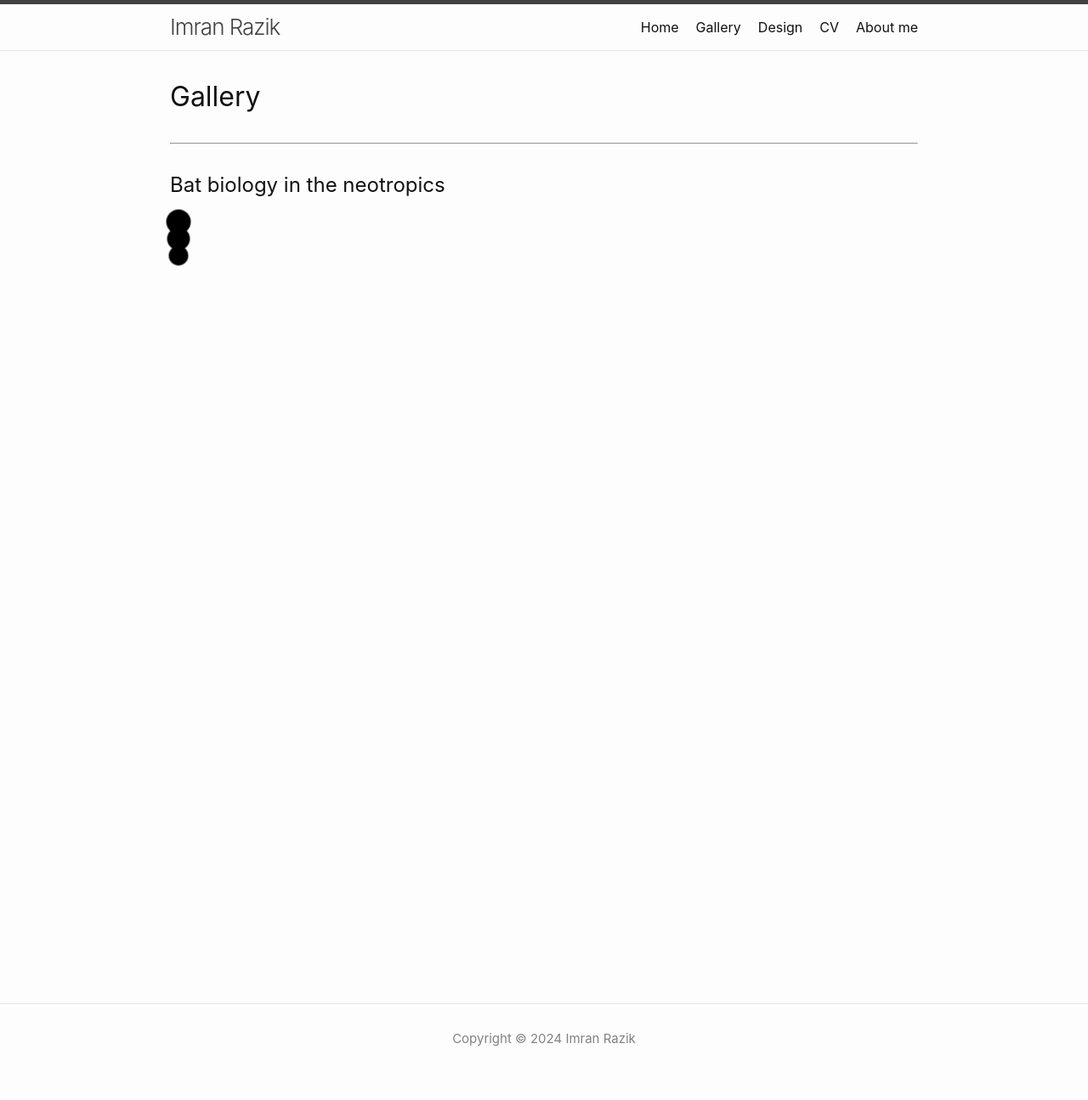
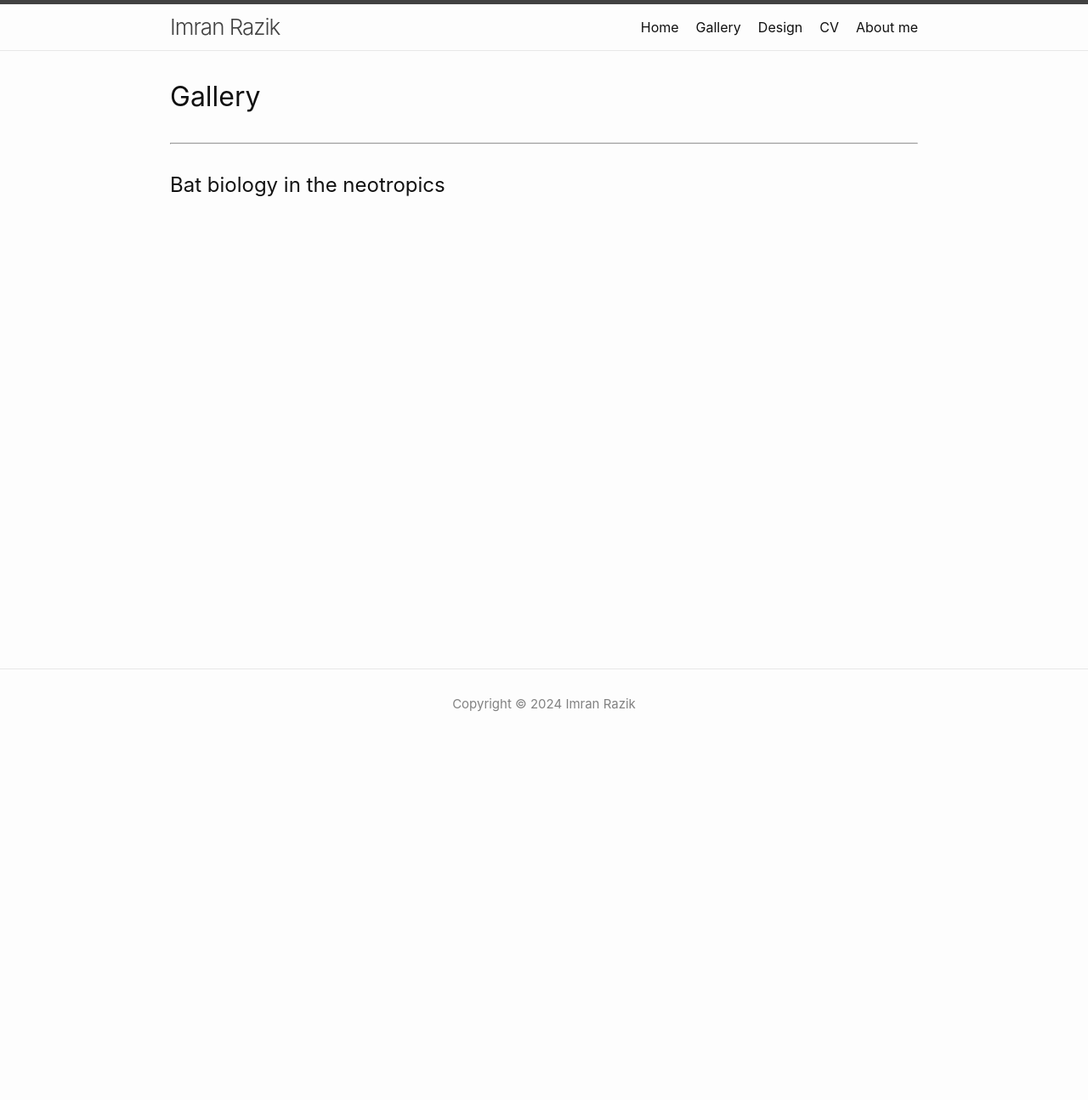
Before and after one commit to imranrazik/imranrazik.github.io, a Jekyll site: the page built from Gallery.md, in a window 1280 px wide. Shown: the whole page at 85% size. Built offline with Jekyll 4.4.1, drawn with Linux system fonts in a browser that asks for light colours; our own code applies the rules of GitHub Pages for plain Markdown files; after the commit the page ends 900 px from its top, so only the background shows below that.

Commit message:
Update style.scss

```diff
--- a/assets/css/style.scss
+++ b/assets/css/style.scss
@@ -190,41 +190,71 @@
   opacity: 1;
 }
 
-/* Add styles for loading dots */
-.loading {
-    display: grid;
-    justify-content: center;
-    align-items: center;
-    height: 100vh; /* Set to full viewport height */
-    grid-template-columns: repeat(3, 20px); /* Three columns for three dots */
-    gap: 10px; /* Adjust the spacing between dots */
+
+.dot-pulse {
+  position: relative;
+  left: -9999px;
+  width: 10px;
+  height: 10px;
+  border-radius: 5px;
+  background-color: #9880ff;
+  color: #9880ff;
+  box-shadow: 9999px 0 0 -5px;
+  animation: dot-pulse 1.5s infinite linear;
+  animation-delay: 0.25s;
+}
+.dot-pulse::before, .dot-pulse::after {
+  content: "";
+  display: inline-block;
+  position: absolute;
+  top: 0;
+  width: 10px;
+  height: 10px;
+  border-radius: 5px;
+  background-color: #9880ff;
+  color: #9880ff;
+}
+.dot-pulse::before {
+  box-shadow: 9984px 0 0 -5px;
+  animation: dot-pulse-before 1.5s infinite linear;
+  animation-delay: 0s;
+}
+.dot-pulse::after {
+  box-shadow: 10014px 0 0 -5px;
+  animation: dot-pulse-after 1.5s infinite linear;
+  animation-delay: 0.5s;
 }
 
-.loading div {
-    width: 20px;
-    height: 20px;
-    background-color: #000;
-    border-radius: 50%;
-    animation: bounce 1s infinite alternate; /* Apply animation */
+@keyframes dot-pulse-before {
+  0% {
+    box-shadow: 9984px 0 0 -5px;
+  }
+  30% {
+    box-shadow: 9984px 0 0 2px;
+  }
+  60%, 100% {
+    box-shadow: 9984px 0 0 -5px;
+  }
 }
-
-@keyframes bounce {
-    0% {
-        transform: scale(1); /* Initial scale */
-    }
-    100% {
-        transform: scale(1.5); /* Scale up to 1.5 times original size */
-    }
+@keyframes dot-pulse {
+  0% {
+    box-shadow: 9999px 0 0 -5px;
+  }
+  30% {
+    box-shadow: 9999px 0 0 2px;
+  }
+  60%, 100% {
+    box-shadow: 9999px 0 0 -5px;
+  }
 }
-
-.loading div:nth-child(1) {
-    animation-delay: 0s;
+@keyframes dot-pulse-after {
+  0% {
+    box-shadow: 10014px 0 0 -5px;
+  }
+  30% {
+    box-shadow: 10014px 0 0 2px;
+  }
+  60%, 100% {
+    box-shadow: 10014px 0 0 -5px;
+  }
 }
-
-.loading div:nth-child(2) {
-    animation-delay: 0.2s; /* Delay for second dot */
-}
-
-.loading div:nth-child(3) {
-    animation-delay: 0.4s; /* Delay for third dot */
-}
```
